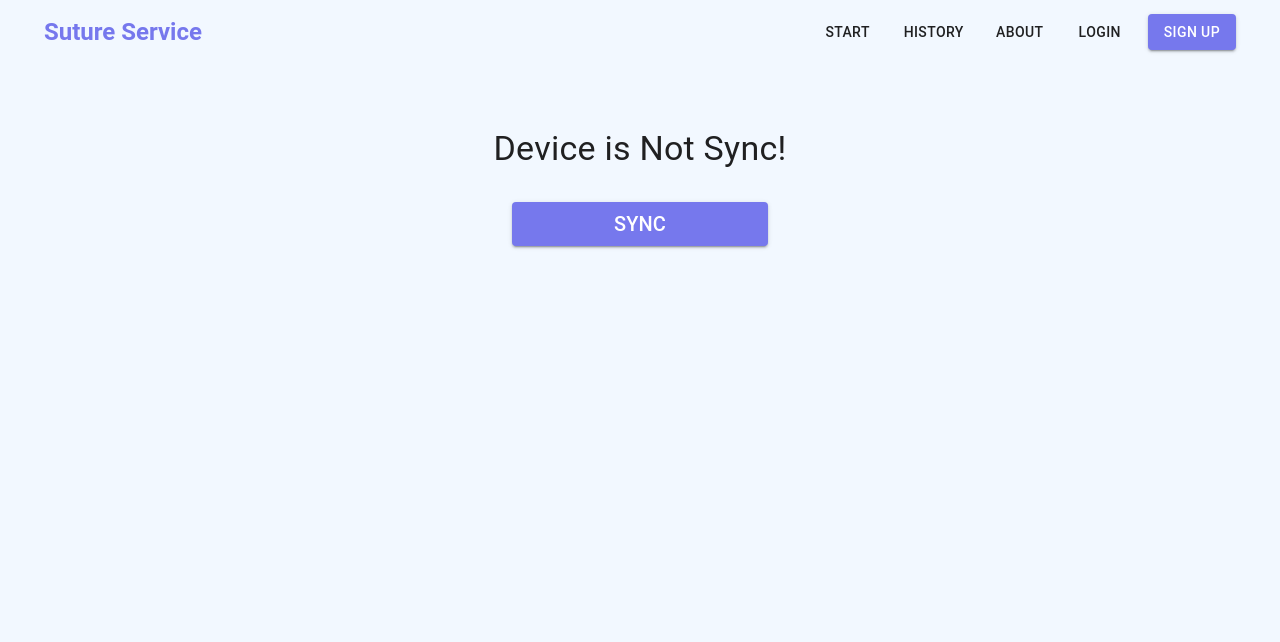
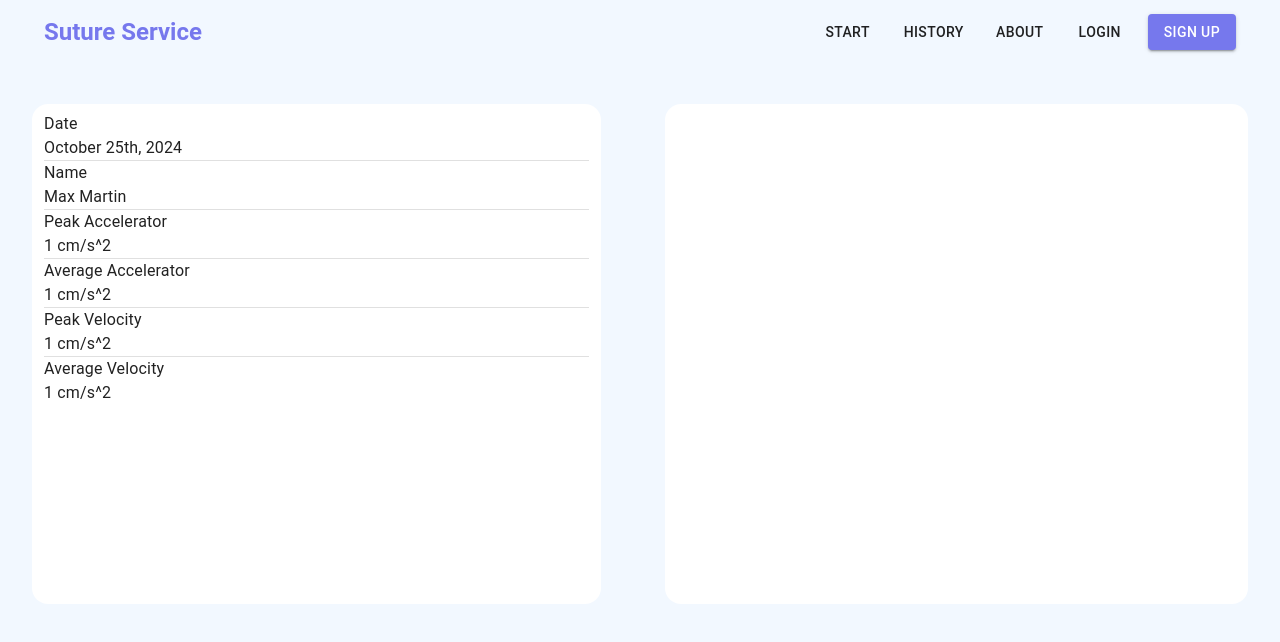
Before and after one commit to DreamTeamSE/SutureService, a React (Vite) app in the folder frontend/: page /start in a window 1280 px wide. Shown: the top 642 px of the page. Built offline with nearby package versions, Linux system fonts and the light colour scheme.

Commit message:
Adding Data

```diff
--- /dev/null
+++ b/frontend/src/components/Suture-Service/ActiveService.jsx
@@ -0,0 +1,45 @@
+import React from 'react'
+import Button  from '@mui/material/Button';
+import Box from '@mui/material/Box';
+import { Container, Typography } from '@mui/material';
+import StartSection from './StartService';
+import SyncDevice from './SyncDevice copy';
+import Divider from '@mui/material/Divider';
+
+const ActiveService = () => {
+  let isSync = true
+  let isStarted = false
+  return (
+    <Box sx={{ display: 'flex', justifyContent: 'space-between', padding: 0 }}>
+      <Container sx={{backgroundColor:"white", height: "500px", marginTop: "40px", marginInline: "32px", borderRadius: "16px", paddingLeft: "12px !important", paddingRight: "12px !important", paddingTop: "8px"}}>
+      <Typography>Date</Typography>
+      <Typography>October 25th, 2024</Typography>
+      <Divider />
+
+      <Typography>Name</Typography>
+      <Typography>Max Martin</Typography>
+      <Divider />
+
+      <Typography>Peak Accelerator</Typography>
+      <Typography>1 cm/s^2</Typography>
+      <Divider />
+
+      <Typography>Average Accelerator</Typography>
+      <Typography>1 cm/s^2</Typography>
+      <Divider />
+
+      <Typography>Peak Velocity</Typography>
+      <Typography>1 cm/s^2</Typography>
+      <Divider />
+
+      <Typography>Average Velocity</Typography>
+      <Typography>1 cm/s^2</Typography>
+      </Container>
+      <Container sx={{backgroundColor:"white", height: "500px", marginTop: "40px", marginInline: "32px", borderRadius: "16px"}}>
+  </Container>
+  </Box>
+
+  )
+}
+
+export default ActiveService
--- a/frontend/src/components/Suture-Service/SutureService.jsx
+++ /dev/null
@@ -1,27 +0,0 @@
-import React from 'react'
-import Button  from '@mui/material/Button';
-import Box from '@mui/material/Box';
-import { Typography } from '@mui/material';
-
-
-const StartSection = () => {
-  return (
-    <>
-    <Box sx={{
-        width: '100%',
-        display: 'flex',
-        flexDirection: 'column',
-        justifyContent: 'center',
-        alignItems: 'center',
-        marginTop: '64px'
-      }}>
-        <Typography variant='h4'>Device is Not Sync!</Typography>
-        <Button variant="contained" color="primary" sx={{width: "256px", marginTop: "32px"}}>
-           <Typography variant='h6'>Sync</Typography>
-        </Button>
-    </Box>
-    </>
-  )
-}
-
-export default StartSection
--- a/frontend/src/components/Suture-Service/SyncDevice copy.jsx
+++ b/frontend/src/components/Suture-Service/SyncDevice copy.jsx
@@ -4,7 +4,7 @@ import Box from '@mui/material/Box';
 import { Typography } from '@mui/material';
 
 
-const StartSection = () => {
+const SyncDevice = () => {
   return (
     <>
     <Box sx={{
@@ -24,4 +24,4 @@ const StartSection = () => {
   )
 }
 
-export default StartSection
+export default SyncDevice
--- /dev/null
+++ b/frontend/src/pages/SutureService.jsx
@@ -0,0 +1,25 @@
+import React from 'react'
+import Button  from '@mui/material/Button';
+import Box from '@mui/material/Box';
+import { Typography } from '@mui/material';
+import StartSection from '../components/Home/StartSection';
+import SyncDevice from '../components/Suture-Service/SyncDevice copy';
+import ActiveService from '../components/Suture-Service/ActiveService';
+
+
+
+const SutureService = () => {
+  let isSync = true
+  let isStarted = true
+  return (
+    <>
+    {isSync && !isStarted && <StartSection />}
+    {!isSync && <SyncDevice />}
+    {isSync && isStarted && <ActiveService />}
+
+
+    </>
+  )
+}
+
+export default SutureService
--- a/frontend/src/routes/Links.jsx
+++ b/frontend/src/routes/Links.jsx
@@ -1,7 +1,8 @@
 import React from 'react'
 import { BrowserRouter as Router, Route, Routes } from 'react-router-dom';
 import Home from '../pages/Home';
-import SutureService from '../components/Suture-Service/SutureService';
+import SutureService from '../pages/SutureService';
+
 const Links = () => {
   return (
     <Router>
```
